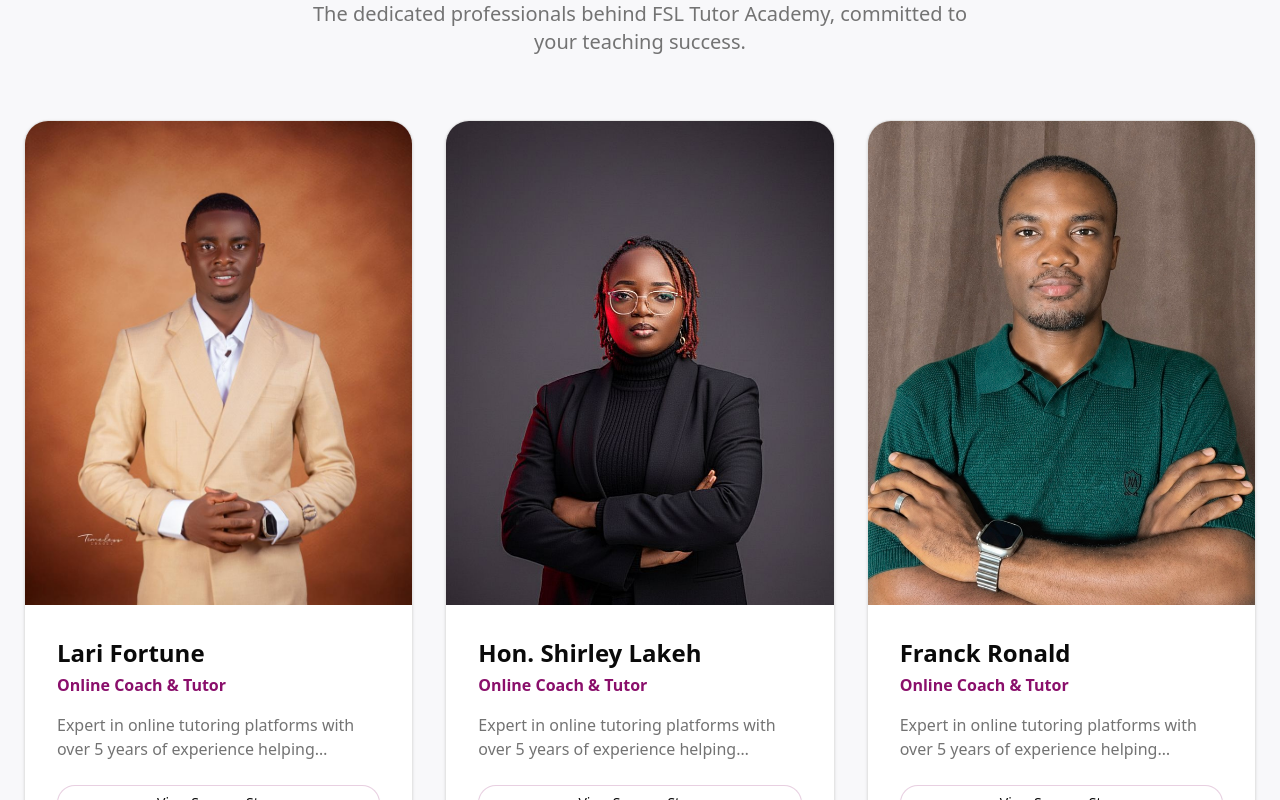
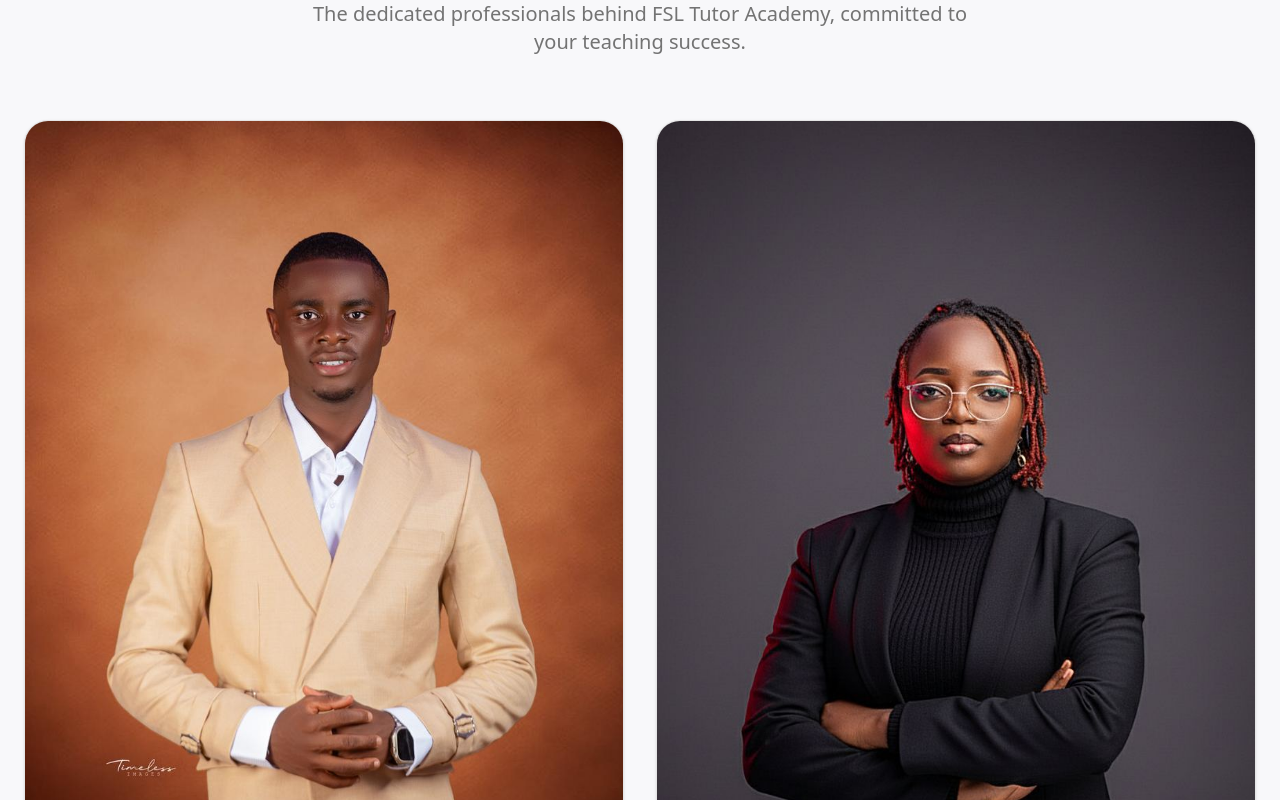
Before and after one commit to ojongfranck/premium-tutor-flow-1, a React (Vite) app: page / in a window 1280 px wide. Shown: the part 960-1760 px from the top of the page. Built offline with nearby package versions, Linux system fonts and the light colour scheme.

Commit message:
removed my pic

```diff
--- a/src/components/sections/About.tsx
+++ b/src/components/sections/About.tsx
@@ -178,15 +178,15 @@ const team = [
     image: mentor2,
     successImage: earning2,
   },
-    {
-    id: 3,
-    name: 'Franck Ronald',
-    role: 'Online Coach & Tutor',
-    intro: 'Expert in online tutoring platforms with over 5 years of experience helping beginners scale their remote careers.',
-    story: 'Lari Fortune started from scratch, discovering the potential of online tutoring platforms when the remote work wave began. After successfully navigating the complexities of account creation and profile optimization, Lari decided to create FSL Tutor Academy to simplify the journey for others. Today, the hub has mentored hundreds of students into successful remote tutors.',
-    image: mentor3,
-    successImage: earning3,
-  },
+  //   {
+  //   id: 3,
+  //   name: 'Franck Ronald',
+  //   role: 'Online Coach & Tutor',
+  //   intro: 'Expert in online tutoring platforms with over 5 years of experience helping beginners scale their remote careers.',
+  //   story: 'Lari Fortune started from scratch, discovering the potential of online tutoring platforms when the remote work wave began. After successfully navigating the complexities of account creation and profile optimization, Lari decided to create FSL Tutor Academy to simplify the journey for others. Today, the hub has mentored hundreds of students into successful remote tutors.',
+  //   image: mentor3,
+  //   successImage: earning3,
+  // },
 ];
 
 export const About = () => {
@@ -200,7 +200,7 @@ export const About = () => {
           </p>
         </div>
 
-        <div className="grid md:grid-cols-3 gap-8">
+        <div className="grid md:grid-cols-2 gap-8">
           {team.map((member) => (
             <div key={member.name} className="bg-white rounded-3xl overflow-hidden shadow-sm border border-border group hover:shadow-xl transition-all duration-500">
               <div className="aspect-[4/5] overflow-hidden relative">
```
